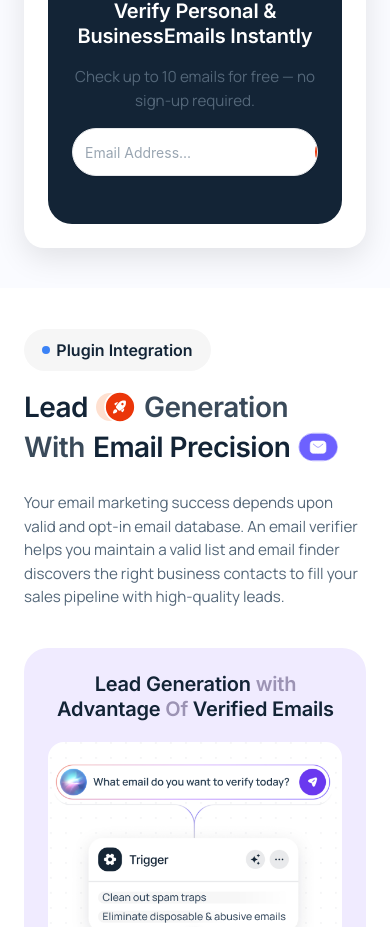
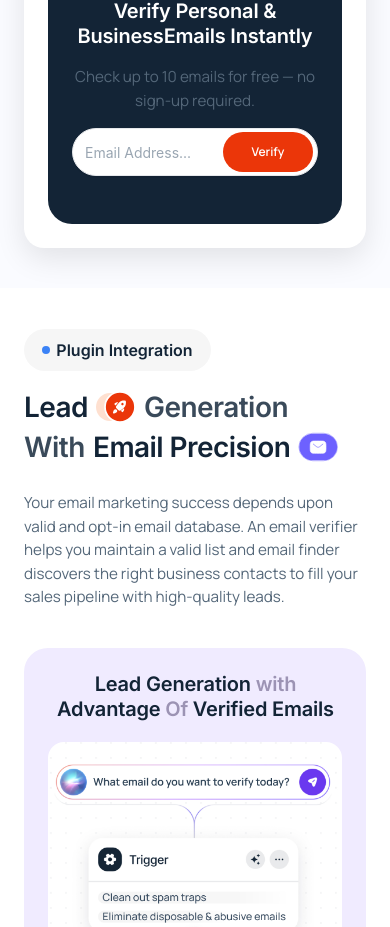
Before and after one commit to itfuturzMaharshi/zupito_website, a React (Vite) app: page / in a window 390 px wide. Shown: the part 1633-2560 px from the top of the page. Built offline with nearby package versions, Linux system fonts and the light colour scheme.

Commit message:
set button

```diff
--- a/src/components/homePage/ActionsPage.jsx
+++ b/src/components/homePage/ActionsPage.jsx
@@ -178,7 +178,7 @@ const ActionsPage = () => {
                     <input
                       type="email"
                       placeholder="Email Address..."
-                      className="flex-1 h-full px-3! sm:px-4! md:px-5! text-[14px] sm:text-[15px] md:text-[16px] placeholder:text-[#9AA6B2] text-[#132436] outline-none bg-transparent"
+                      className="flex-1 min-w-0 h-full px-3! sm:px-4! md:px-5! text-[14px] sm:text-[15px] md:text-[16px] placeholder:text-[#9AA6B2] text-[#132436] outline-none bg-transparent"
                       aria-label="Email address"
                     />
                     <button
```
